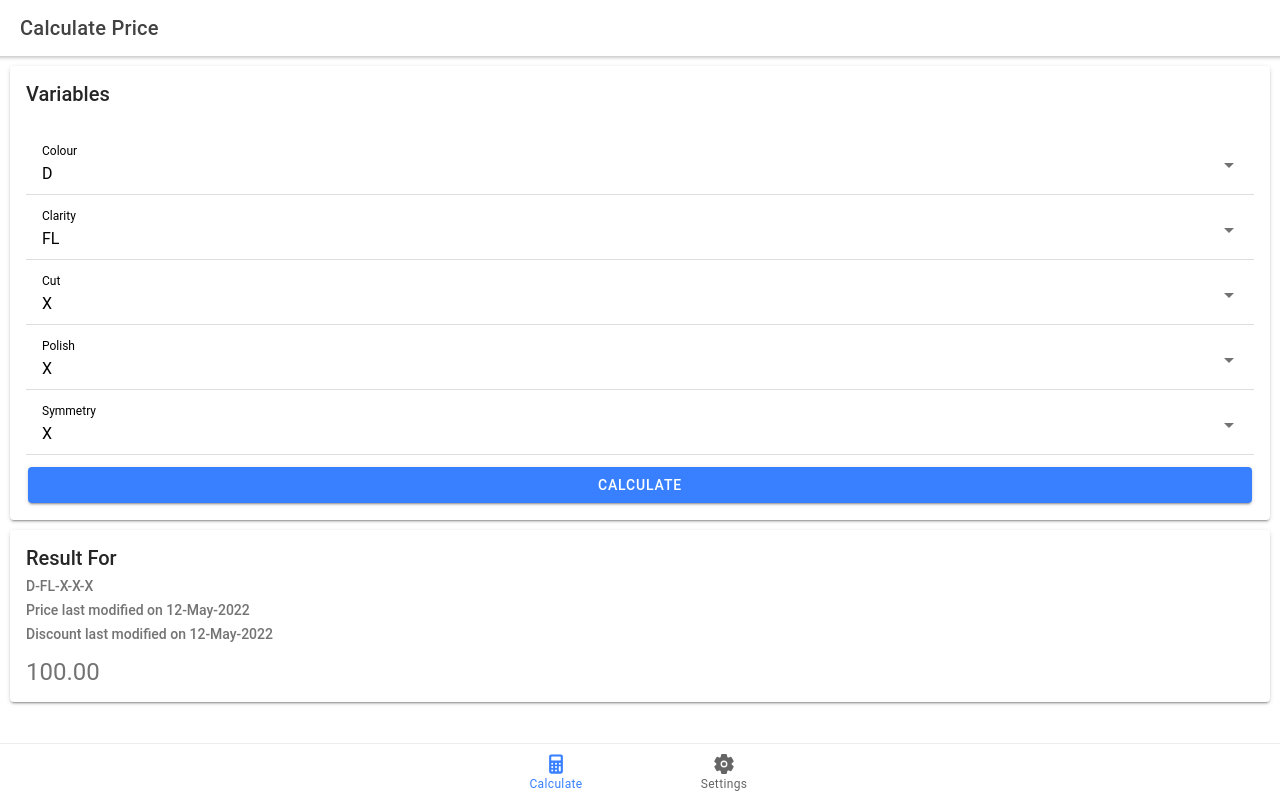
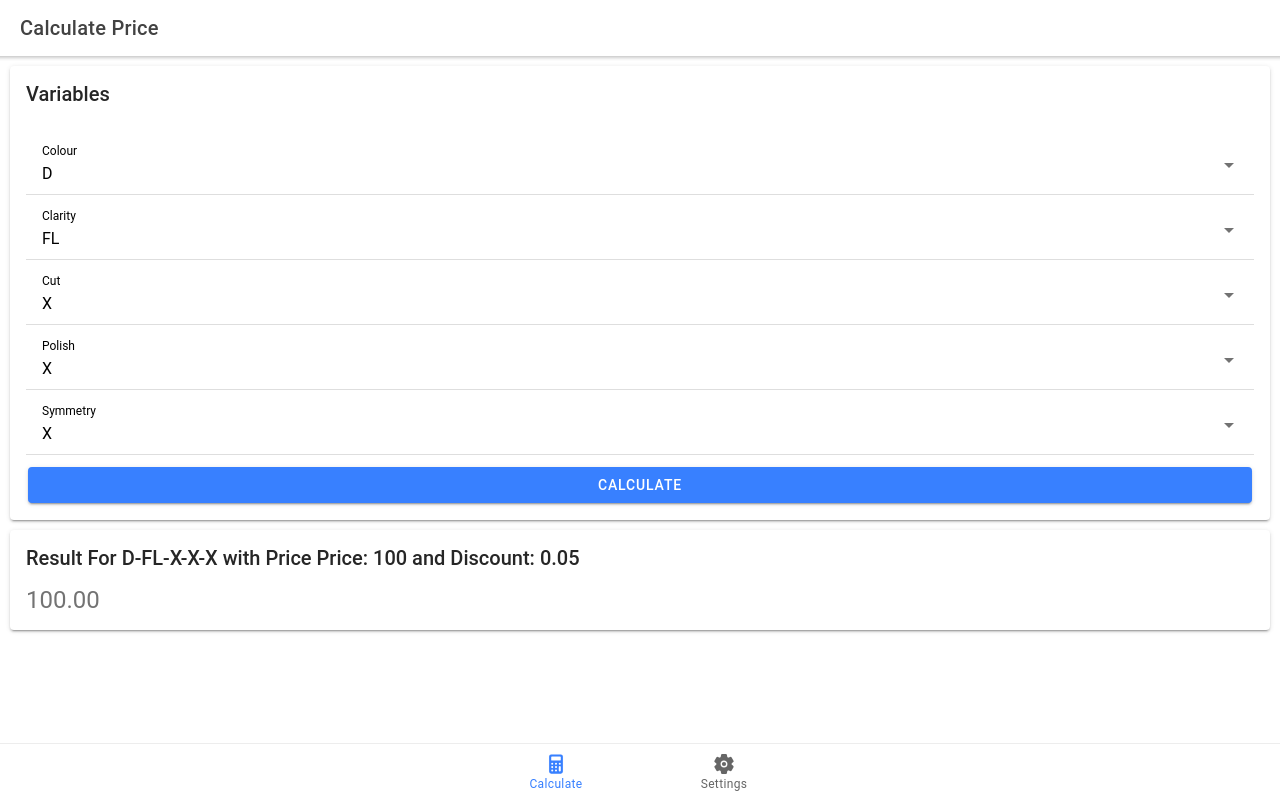
Before and after one commit to batmanstooge/gj-price-calculator, a React (Create React App) app: page /authenticated/home in a window 1280 px wide. Built offline with nearby package versions, Linux system fonts and the light colour scheme.

Commit message:
t Modified Home Page

```diff
--- a/src/pages/DiscountsPage.tsx
+++ b/src/pages/DiscountsPage.tsx
@@ -41,13 +41,13 @@ const DiscountsPage: React.FC = () => {
     <IonPage>
       <IonHeader>
         <IonToolbar>
-          <IonTitle>Price</IonTitle>
+          <IonTitle>Discount</IonTitle>
         </IonToolbar>
       </IonHeader>
       <IonContent>
         <IonList>
           <IonItem>
-            <IonLabel>Edit Price</IonLabel>
+            <IonLabel>Edit Discount</IonLabel>
             <IonInput
               type="number"
               value={enteredDiscount}
--- a/src/pages/HomePage.tsx
+++ b/src/pages/HomePage.tsx
@@ -195,16 +195,10 @@ const HomePage: React.FC = () => {
         </IonCard>
         <IonCard>
           <IonCardHeader>
-            <IonCardTitle>Result For</IonCardTitle>
-            <IonCardSubtitle>
-              {formattedVariablesForCalculation()}
-            </IonCardSubtitle>
-            <IonCardSubtitle>
-              Price last modified on 12-May-2022
-            </IonCardSubtitle>
-            <IonCardSubtitle>
-              Discount last modified on 12-May-2022
-            </IonCardSubtitle>
+            <IonCardTitle>
+              Result For {formattedVariablesForCalculation()} with Price{" "}
+              {`Price: ${price}`} and {`Discount: ${discount}`}
+            </IonCardTitle>
           </IonCardHeader>
           <IonCardContent>
             <IonText>
```
